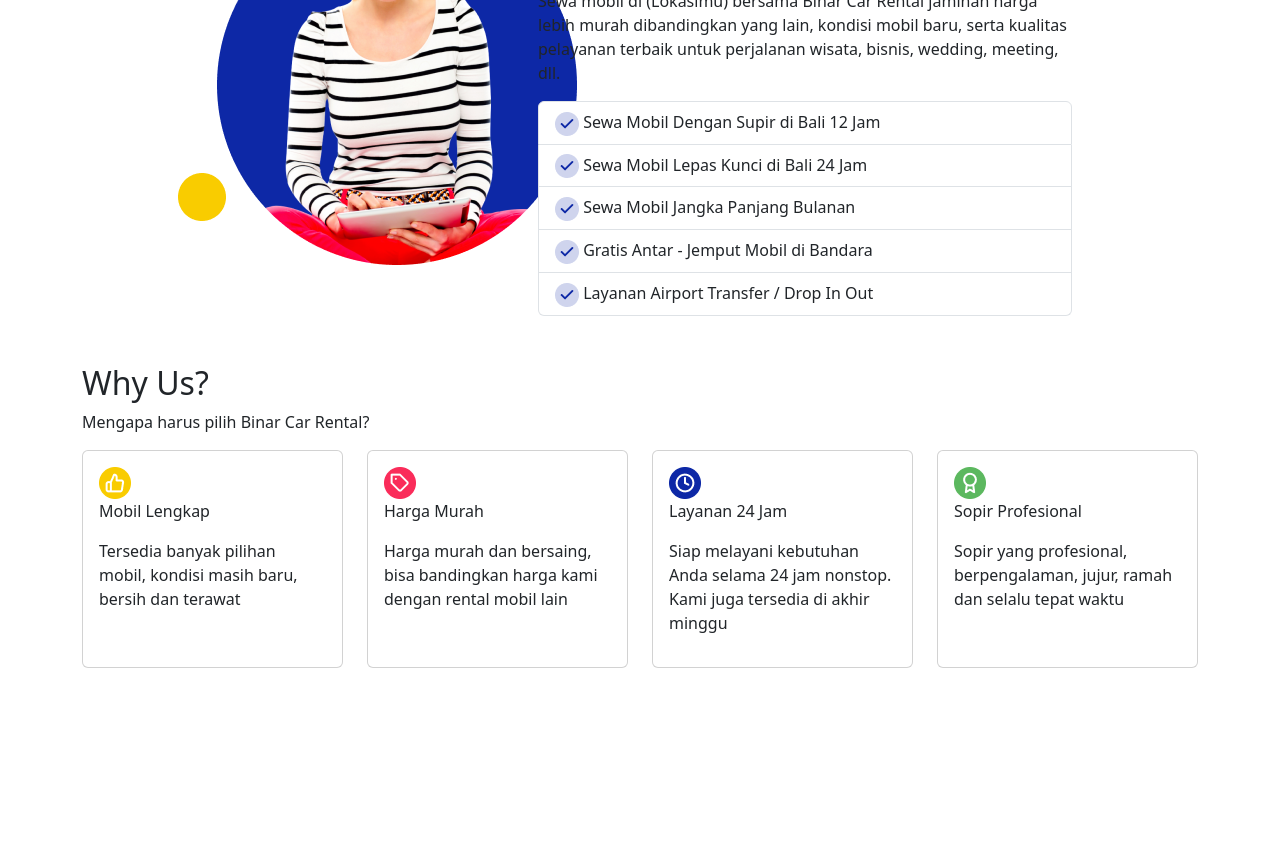
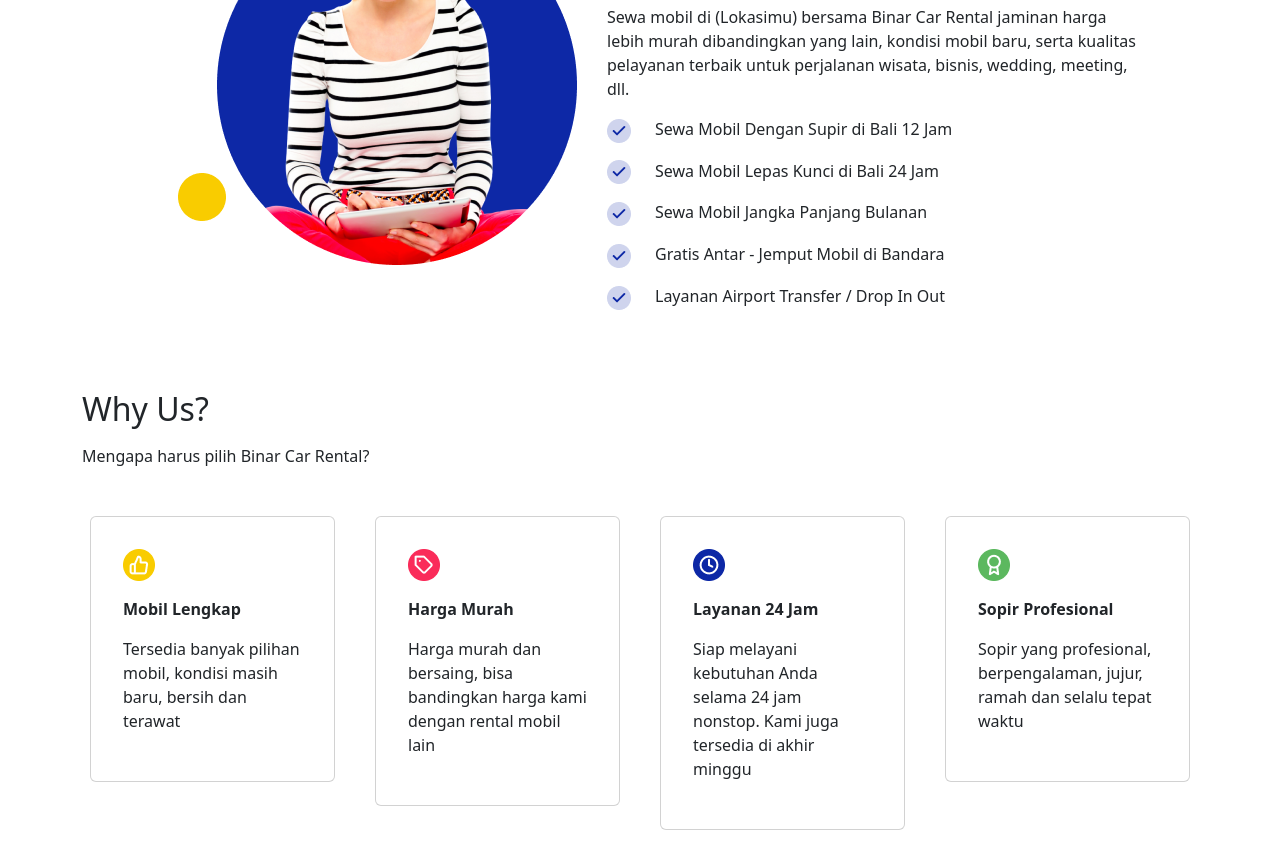
Before and after one commit to AzkaZakiR/F-FSW24001086-KM6-zak-car_rental-ch1, a plain HTML site: page index.html in a window 1280 px wide. Shown: the part 754-1619 px from the top of the page. Drawn offline with nearby package versions, Linux system fonts and the light colour scheme.

Commit message:
Fix various padding and margins

```diff
--- a/index.css
+++ b/index.css
@@ -1,18 +1,28 @@
-.beda {
+.top-content {
    background: #f1f3ff;
 }
 .biru {
-   background-color: #0d28a6; /* Change the background color to blue */
-   color: white; /* Change the text color to white for better contrast */
-   padding: 20px; /* Add padding for better spacing */
-   text-align: center; /* Center align text */
-   width: 100%; /* Set the width of the banner */
-   max-width: 1000px; /* Set maximum width */
-   height: 50%;
+   background-color: #0d28a6;
+   color: white;
+   padding: 20px;
+   text-align: center;
+   width: 100%;
+   max-width: 1500px;
+   height: 40%;
+   border-radius: 15px;
 }
 .kontainer {
    display: flex;
    justify-content: center;
    align-items: center;
-   height: 100vh; /* Set the height of the container to 100% of the viewport height */
+   height: 100vh;
 }
+.list-1 {
+   list-style: none;
+}
+.listgroup {
+   /* margin: 16px; */
+   margin-bottom: 16px;
+   margin-right: 10px;
+   display: flex; /* Ensure list items are displayed as flex items */
+}
--- a/index.html
+++ b/index.html
@@ -8,7 +8,7 @@
       <link rel="stylesheet" href="index.css" />
    </head>
    <body>
-      <div class="beda">
+      <div class="top-content">
          <header class="p-3 mb-5">
             <div class="container">
                <div class="d-flex flex-wrap align-items-center justify-content-between">
@@ -31,8 +31,11 @@
          <div class="container mb-5">
             <div class="row mb-5">
                <div class="col-lg-6 mt-5">
-                  <h1>Sewa & Rental Mobil Terbaik di kawasan (Lokasimu)</h1>
+                  <h1 class="fw-bold my-4">Sewa & Rental Mobil Terbaik di kawasan (Lokasimu)</h1>
+                  <div class="col-lg-10">
                      <p>Selamat datang di Binar Car Rental. Kami menyediakan mobil kualitas terbaik dengan harga terjangkau. Selalu siap melayani kebutuhanmu untuk sewa mobil selama 24 jam.</p>
+                  </div>
+
                   <a class="btn btn-success" href="">Mulai Sewa Mobil</a>
                </div>
                <div class="col-lg-4">
@@ -41,42 +44,46 @@
             </div>
          </div>
       </div>
-      <section class="container">
-         <div class="container mb-5">
-            <div class="row mb-5">
-               <div class="col-lg-4 mx-4">
+      <section class="container mb-lg-5">
+         <div class="container">
+            <div class="row">
+               <div class="col-lg-5 mx-4">
                   <img src="Asset/img_service.png" alt="" class="mr-4" />
                </div>
-               <div class="col-lg-6 mt-5 mx-4">
-                  <h1>Best Car Rental for any kind of trip in (Lokasimu)!</h1>
+               <div class="col-lg-6 mt-5">
+                  <div class="row">
+                     <h1 class="mb-4">Best Car Rental for any kind of trip in (Lokasimu)!</h1>
                   <p>Sewa mobil di (Lokasimu) bersama Binar Car Rental jaminan harga lebih murah dibandingkan yang lain, kondisi mobil baru, serta kualitas pelayanan terbaik untuk perjalanan wisata, bisnis, wedding, meeting, dll.</p>
-                  <ul class="list-group">
-                     <li class="list-group-item">
-                        <span class="icon-service-item">
+                  </div>
+
+                  <div class="row">
+                     <ul class="list-1">
+                        <li class="listgroup">
+                           <span class="icon-service-item me-4">
                               <img src="./Asset/ceklis.png" alt="Check" />
                            </span>
                            Sewa Mobil Dengan Supir di Bali 12 Jam
                         </li>
-                     <li class="list-group-item">
-                        <span class="icon-service-item">
+                        <li class="listgroup">
+                           <span class="icon-service-item me-4">
                               <img src="./Asset/ceklis.png" alt="Check" />
                            </span>
                            Sewa Mobil Lepas Kunci di Bali 24 Jam
                         </li>
-                     <li class="list-group-item">
-                        <span class="icon-service-item">
+                        <li class="listgroup">
+                           <span class="icon-service-item me-4">
                               <img src="./Asset/ceklis.png" alt="Check" />
                            </span>
                            Sewa Mobil Jangka Panjang Bulanan
                         </li>
-                     <li class="list-group-item">
-                        <span class="icon-service-item">
+                        <li class="listgroup">
+                           <span class="icon-service-item me-4">
                               <img src="./Asset/ceklis.png" alt="Check" />
                            </span>
                            Gratis Antar - Jemput Mobil di Bandara
                         </li>
-                     <li class="list-group-item">
-                        <span class="icon-service-item">
+                        <li class="listgroup">
+                           <span class="icon-service-item me-4">
                               <img src="./Asset/ceklis.png" alt="Check" />
                            </span>
                            Layanan Airport Transfer / Drop In Out
@@ -85,56 +92,56 @@
                   </div>
                </div>
             </div>
+         </div>
       </section>
-      <section class="">
-         <div class="container mt-4">
-            <h2 class="sub-title">Why Us?</h2>
-            <p class="description">Mengapa harus pilih Binar Car Rental?</p>
+      <div class="container mt-5">
+         <h2 class="mb-3">Why Us?</h2>
+         <p class="mb-5">Mengapa harus pilih Binar Car Rental?</p>
          <div class="row">
-               <div class="item-why-us col-lg-3 col-md-6 col-sm-12 d-flex align-items-strech">
-                  <div class="card">
-                     <div class="card-body">
+            <div class="col-lg-3">
+               <div class="card p-3 mx-2">
+                  <div class="card-body ">
                      <img class="card-image" src="./Asset/icon_complete.png" alt="Icon Jempol Up" />
-                        <p class="card-title-text">Mobil Lengkap</p>
+                     <p class="card-title-text fw-bold mt-3">Mobil Lengkap</p>
                      <p class="card-content-text">Tersedia banyak pilihan mobil, kondisi masih baru, bersih dan terawat</p>
                   </div>
                </div>
             </div>
-               <div class="item-why-us col-lg-3 col-md-6 col-sm-12 d-flex align-items-strech">
-                  <div class="card">
+            <div class="col-lg-3">
+               <div class="card p-3 mx-2">
                   <div class="card-body">
                      <img class="card-image" src="./Asset/icon_price.png" alt="Icon harga" />
-                        <p class="card-title-text">Harga Murah</p>
+                     <p class="card-title-text fw-bold mt-3">Harga Murah</p>
                      <p class="card-content-text">Harga murah dan bersaing, bisa bandingkan harga kami dengan rental mobil lain</p>
                   </div>
                </div>
             </div>
-               <div class="item-why-us col-lg-3 col-md-6 col-sm-12 d-flex align-items-strech">
-                  <div class="card">
+            <div class="col-lg-3">
+               <div class="card p-3 mx-2">
                   <div class="card-body">
                      <img class="card-image" src="./Asset/icon_24hrs.png" alt="Icon clock" />
-                        <p class="card-title-text">Layanan 24 Jam</p>
+                     <p class="card-title-text fw-bold mt-3">Layanan 24 Jam</p>
                      <p class="card-content-text">Siap melayani kebutuhan Anda selama 24 jam nonstop. Kami juga tersedia di akhir minggu</p>
                   </div>
                </div>
             </div>
-               <div class="item-why-us col-lg-3 col-md-6 col-sm-12 d-flex">
-                  <div class="card">
+            <div class="col-lg-3">
+               <div class="card p-3 mx-2">
                   <div class="card-body">
                      <img class="card-image" src="./Asset/icon_professional.png" alt="Icon Pro" />
-                        <p class="card-title-text">Sopir Profesional</p>
+                     <p class="card-title-text fw-bold mt-3">Sopir Profesional</p>
                      <p class="card-content-text">Sopir yang profesional, berpengalaman, jujur, ramah dan selalu tepat waktu</p>
                   </div>
                </div>
             </div>
          </div>
       </div>
-      </section>
       <div class="kontainer">
          <div class="biru">
             <div class="mt-5">
                <h1 class="text-white text-center m-4">Sewa Mobil di (Lokasimu) Sekarang</h1>
-               <p class="text-center text-wrap m-4">Lorem ipsum dolor sit amet, consectetur adipiscing elit, sed do eiusmod tempor incididunt ut labore et dolore magna aliqua.</p>
+               <p class="text-center text-wrap m-4 fw-lighter">Lorem ipsum dolor sit amet, consectetur adipiscing elit, sed do  eiusmod <br> tempor incididunt ut labore et dolore magna aliqua.
+               </p>
                <a class="btn btn-success align-items-center m-4" href="">Mulai Sewa Mobil</a>
             </div>
          </div>
@@ -143,11 +150,11 @@
       <div class="container">
           <div class="row">
               <div class="col-lg-5">
-                <h2 class="sub-title">Frequently Asked Question</h2>
-                <p class="description">Lorem ipsum dolor sit amet, consectetur adipiscing elit</p>
+                <h2 class="">Frequently Asked Question</h2>
+                <p class="">Lorem ipsum dolor sit amet, consectetur adipiscing elit</p>
               </div>
               <div class="col-lg-6">
-                <div class="accordion" id="faqlist">
+                <div class="accordion">
                     <div class="accordion-item mb-3 border">
                       <h2 class="accordion-header">
                           <button class="accordion-button collapsed" type="button" data-bs-toggle="collapse" data-bs-target="#content-accordion-1">Apa saja syarat yang dibutuhkan?</button>
@@ -185,19 +192,14 @@
       </div>
       <div class="container">
         <footer class="row row-cols-1 row-cols-sm-2 row-cols-md-5 py-5 my-5 border-top">
-          <div class="col mb-3">
+          <div class="col mb-3 mx-5">
             <ul class="nav flex-column">
               <li class="nav-item my-4"><a href="#" class="nav-link p-0 text-muted">Jalan Suroyo No. 161 Mayangan Kota Probolonggo 672000</a></li>
               <li class="nav-item my-4"><a href="#" class="nav-link p-0 text-muted">binarcarrental@gmail.com</a></li>
               <li class="nav-item my-4"><a href="#" class="nav-link p-0 text-muted">081-233-334-808</a></li>
             </ul>
           </div>
-
-          <div class="col mb-3">
-
-          </div>
-
-          <div class="col mb-3">
+          <div class="col mb-3 ">
             <ul class="nav flex-column">
               <li class="nav-item mb-2"><a href="#" class="nav-link p-0 text-muted">Our services</a></li>
               <li class="nav-item mb-2"><a href="#" class="nav-link p-0 text-muted">Why Us</a></li>
@@ -212,7 +214,7 @@
               <ul class="list-unstyled d-flex mb-4">
                 <li class="ms-2"><a class="link-dark" href=""><img src="./Asset/icon_facebook.png" alt=""></a></li>
                 <li class="ms-2"><a class="link-dark" href=""><img src="./Asset/icon_instagram.png" alt=""></a></li>
-                <li class="ms-2"><a class="link-dark" href=""><img src="./Asset/icon_instagram.png" alt=""></a></li>
+                <li class="ms-2"><a class="link-dark" href=""><img src="./Asset/icon_twitter.png" alt=""></a></li>
                 <li class="ms-2"><a class="link-dark" href=""><img src="./Asset/icon_mail.png" alt=""></a></li>
                 <li class="ms-2"><a class="link-dark" href=""><img src="./Asset/icon_twitch.png" alt=""></a></li>
               </ul>
```
Lines whose indentation alone changed are shown as unchanged.
